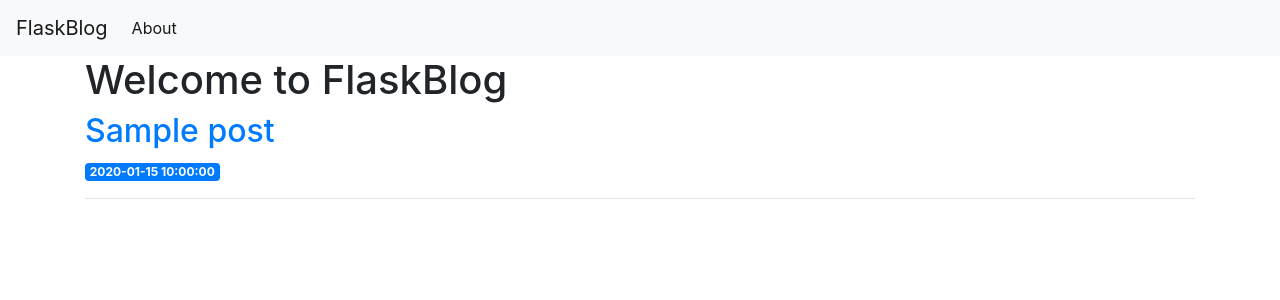
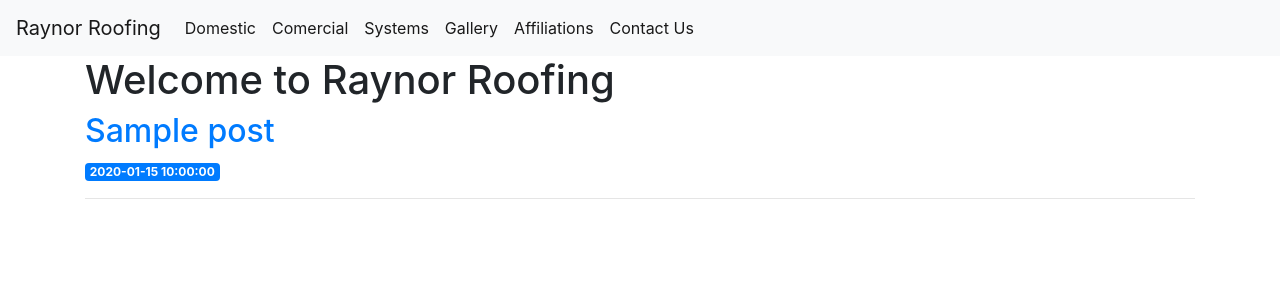
Before and after one commit to Europa4/RaynorRoofing, a Python web app: template Templates/index.html in a window 1280 px wide. Shown: the top 300 px of the page. Run offline with Jinja, Linux system fonts and the light colour scheme; the template is opened without the code that fills it: most values are stand-ins (such as "Sample title", 1, 10 or a date in 2020); some libraries are stand-ins or nearby versions.

Commit message:
Updated the templates to better match the project rather than the example files

```diff
--- a/Templates/base.html
+++ b/Templates/base.html
@@ -12,14 +12,29 @@
   </head>
   <body>
     <nav class="navbar navbar-expand-md navbar-light bg-light">
-        <a class="navbar-brand" href="{{ url_for('index')}}">FlaskBlog</a>
+        <a class="navbar-brand" href="{{ url_for('index')}}">Raynor Roofing</a>
         <button class="navbar-toggler" type="button" data-toggle="collapse" data-target="#navbarNav" aria-controls="navbarNav" aria-expanded="false" aria-label="Toggle navigation">
             <span class="navbar-toggler-icon"></span>
         </button>
         <div class="collapse navbar-collapse" id="navbarNav">
             <ul class="navbar-nav">
             <li class="nav-item active">
-                <a class="nav-link" href="#">About</a>
+              <a class="nav-link" href="#">Domestic</a>
+            </li>
+            <li class="nav-item active">
+              <a class="nav-link" href="#">Comercial</a>
+            </li>
+            <li class="nav-item active">
+              <a class="nav-link" href="#">Systems</a>
+            </li>
+            <li class="nav-item active">
+              <a class="nav-link" href="#">Gallery</a>
+            </li>
+            <li class="nav-item active">
+              <a class="nav-link" href="#">Affiliations</a>
+            </li>
+            <li class="nav-item active">
+              <a class="nav-link" href="#">Contact Us</a>
             </li>
             </ul>
         </div>
--- a/Templates/index.html
+++ b/Templates/index.html
@@ -2,7 +2,7 @@
 
 
 {% block content %}
-    <h1>{% block title %} Welcome to FlaskBlog {% endblock %}</h1>
+    <h1>{% block title %} Welcome to Raynor Roofing {% endblock %}</h1>
     {% for post in posts %}
         <a href={{ url_for('post', post_id=post['id']) }}>
             <h2>{{ post['title'] }}</h2>
```
